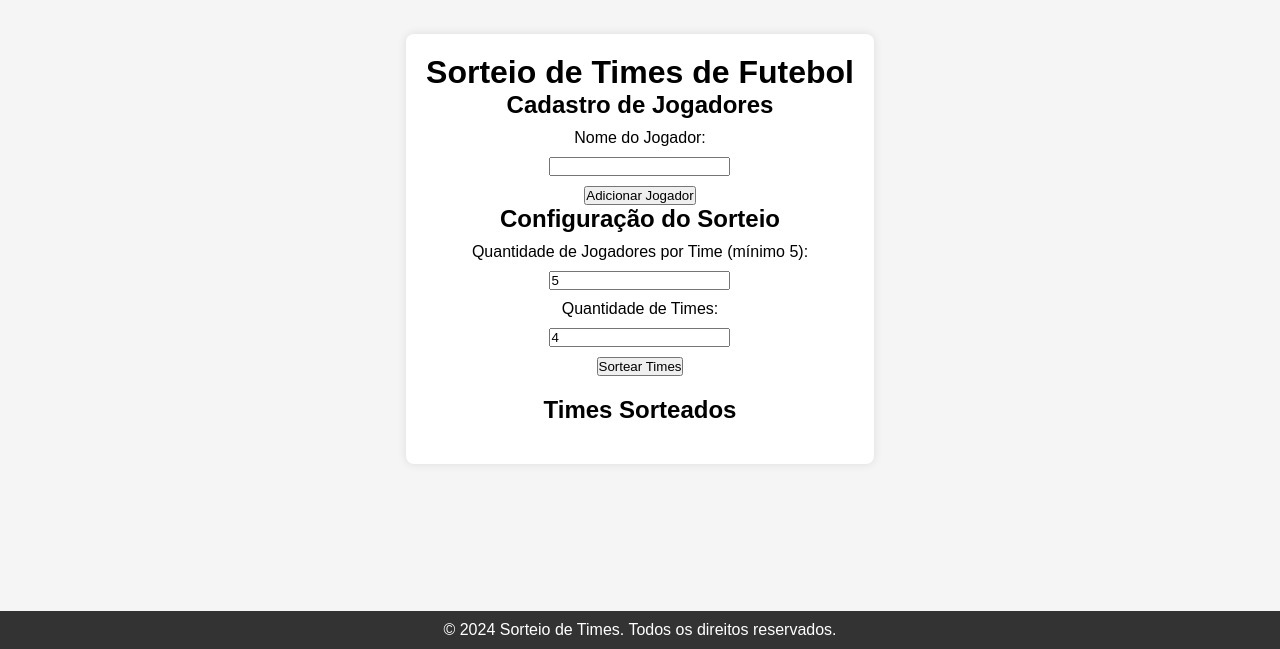
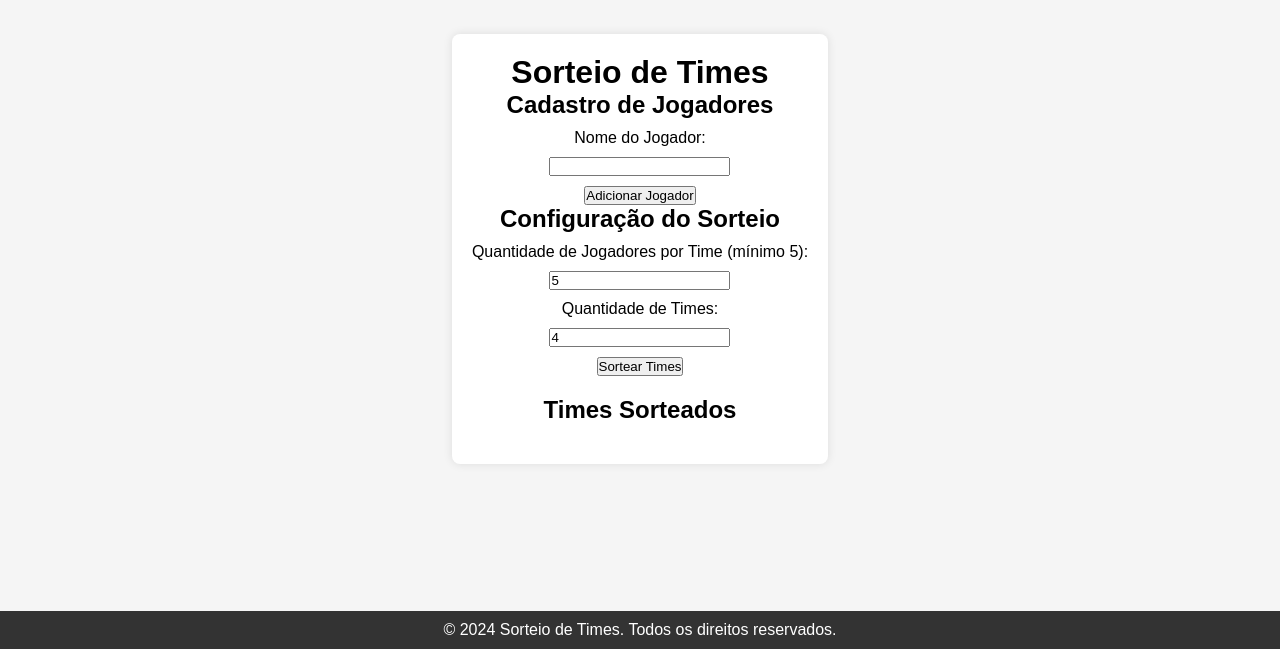
Before and after one commit to Tharlles-Anjos/Sorteio-de-times, a website: page index.html in a window 1280 px wide. Shown: the part 151-800 px from the top of the page. Drawn offline with Linux system fonts and the light colour scheme.

Commit message:
Alteração no h1

```diff
--- a/index.html
+++ b/index.html
@@ -8,7 +8,7 @@
 </head>
 <body>
     <div class="container">
-        <h1>Sorteio de Times de Futebol</h1>
+        <h1>Sorteio de Times</h1>
 
         <div class="form-section">
             <h2>Cadastro de Jogadores</h2>
```
